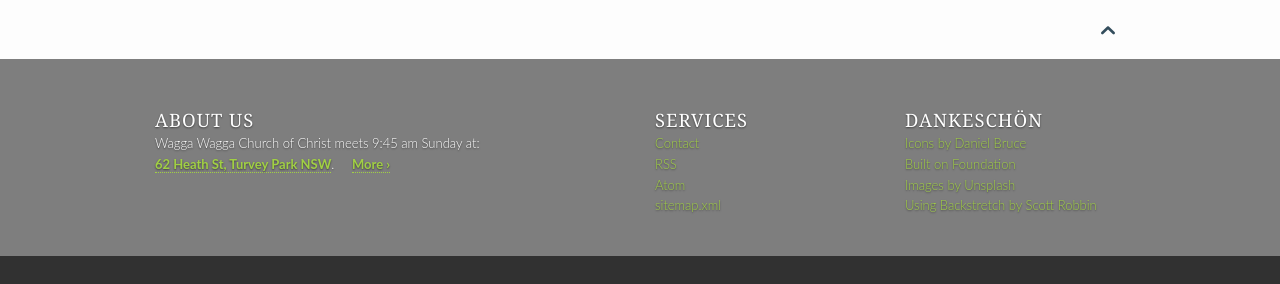
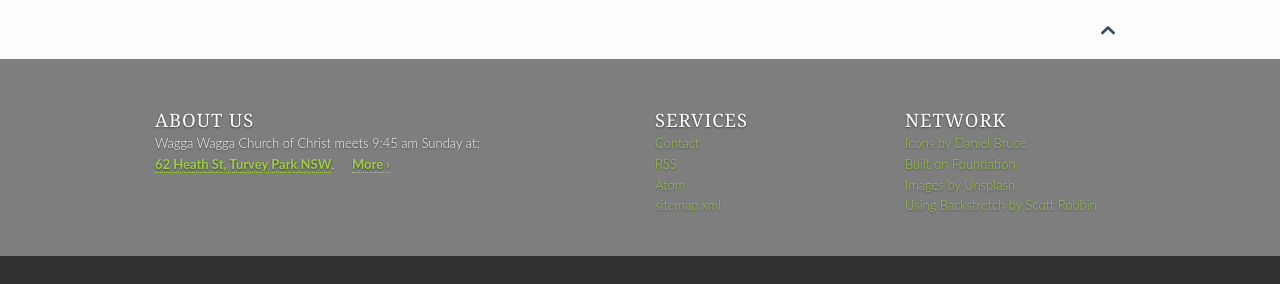
Before and after one commit to SimonBiggs/jekyll-google-drive, a Jekyll site: the page built from pages/search.md, in a window 1280 px wide. Shown: the part 518-802 px from the top of the page. Built offline with Jekyll 4.4.1, drawn with Linux system fonts in a browser that asks for light colours.

Commit message:
network name

```diff
--- a/_data/network.yml
+++ b/_data/network.yml
@@ -1,4 +1,4 @@
-- menu_name: "Dankeschön"
+- menu_name: "Network"
 
 - name: "Icons by Daniel Bruce"
   url: "http://entypo.com/"
```
